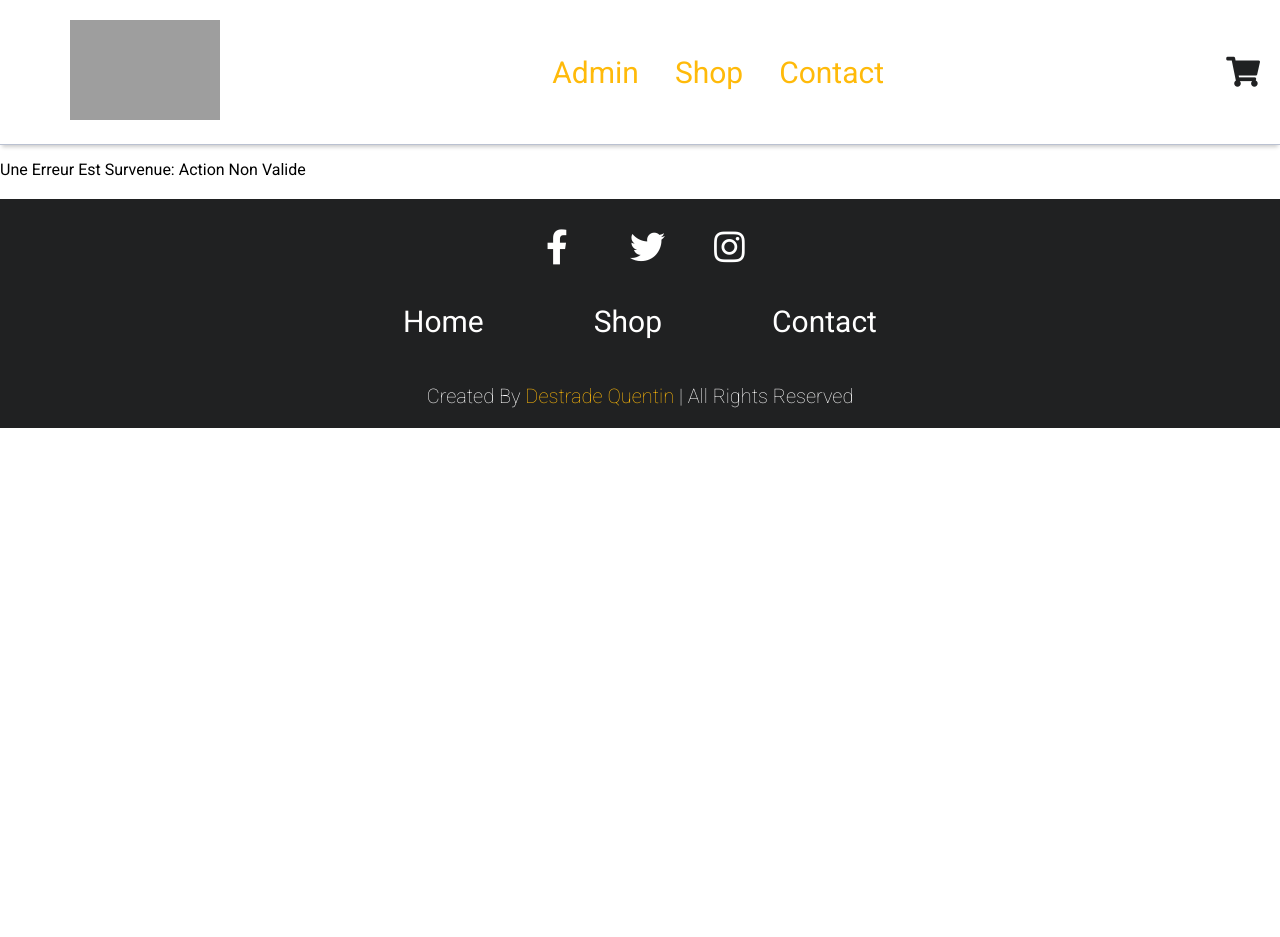
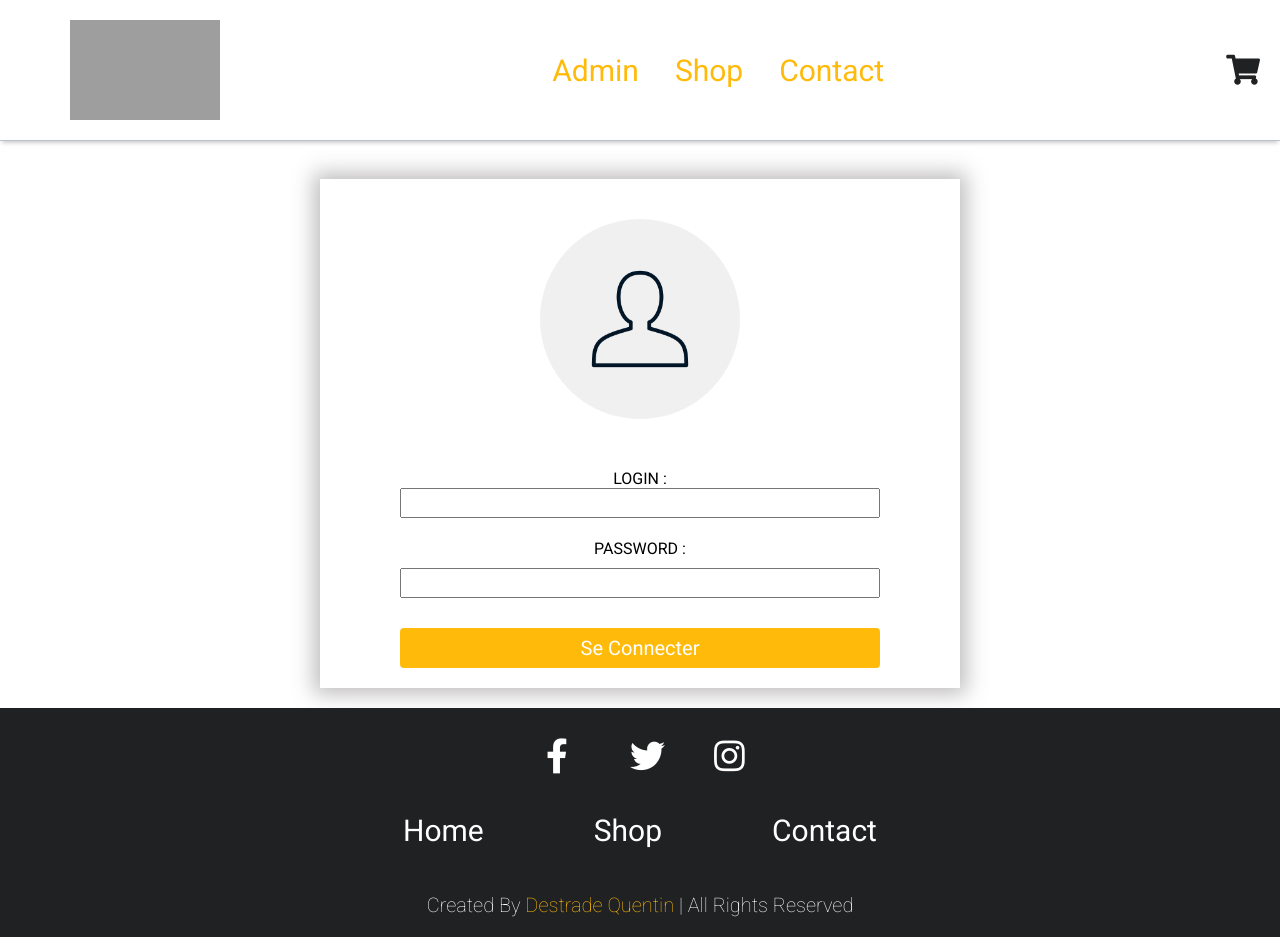
Before and after one commit to QuentinDST/Brief8, a PHP site: page /index.php?action=authentifier in a window 1280 px wide. Before the commit the page ends 428 px from the top, so only its background shows below. Run offline with PHP 8.4, Linux system fonts and the light colour scheme; grey boxes are pictures that could not be loaded.

Commit message:
Commit 14
Ajout formulaire de connexion via $_SESSION et formulaire de connexion.

```diff
--- a/contenu/config/config.php
+++ b/contenu/config/config.php
@@ -7,6 +7,7 @@ define("BDD_NAME", "bixmusic");
 define("BDD_USER", "quentin");
 define("BDD_PWD", "d3PW)06C.)Yx6!cV");
 
-define("ACCESS_ADMIN", "BZYEGGVsvffdjjegvd3U4")
+define("ACCESS_ADMIN_USERNAME", "A");
+define("ACCESS_ADMIN_PASSWORD", "A");
 
 ?>
--- a/contenu/style/style.css
+++ b/contenu/style/style.css
@@ -503,6 +503,83 @@ td{
     cursor: pointer;
 }
 
+/* VUE LOGIN */
+
+.form--container{
+    display: flex;
+    flex-direction: column;
+    justify-content: center;
+    align-items: center;
+    width: 50%;
+    margin: auto;
+    padding: 20px;
+    -webkit-box-shadow: 0px 0px 27px 6px rgba(113, 108, 108, 0.46);
+    box-shadow: 0px 0px 20px 6px rgba(113, 108, 108, 0.46);
+    font-family: 'Roboto', sans-serif;
+}
+
+
+.form--image{
+    padding: 20px;
+    margin-bottom: 30px;
+}
+
+.form--image img{
+    border-radius: 50%;
+    width: 200px;
+    height: 200px;
+}
+
+.form--label{
+    margin-bottom: 10px;
+}
+
+.form--user, .form--pwd{
+    display: flex;
+    flex-direction: column;
+    text-align: center;
+}
+
+.form--user{
+    margin-bottom: 40px;
+}
+
+.form, input{
+    width: 80%;
+}
+
+.form--user, input{
+    width: 100%;
+    height: 30px;
+}
+
+.form--pwd, input{
+    width: 100%;
+}
+
+.form--pwd{
+    margin-bottom: 30px;
+}
+
+.form--send{
+    display: flex;
+    justify-content: center;
+    margin: auto;
+    height: 40px;
+    width: 100%;
+    padding: 5px;
+    border-radius: 4px;
+    border: none;
+    background-color: var(--main-color);
+    color: var(--bg);
+    font-size: 20px;
+}
+
+.form--send:hover{
+    background-color: var(--second-color);
+    font-size: 18px;
+    cursor: pointer;
+}
 
 /* FOOTER */
 
--- /dev/null
+++ b/controleur/controleurBackOffice.php
@@ -0,0 +1,56 @@
+<?php
+
+require_once 'vue/vue.php';
+
+class ControleurBackOffice {
+
+    function verifierIdentifiants($admin, $password) {
+        if(ACCESS_ADMIN_USERNAME === $admin && ACCESS_ADMIN_PASSWORD === $password) {
+            return true;
+        } else {
+            return false;
+        }
+    }
+
+    function seConnecter(){
+        if(isset($_POST['login']) && isset($_POST['mdp'])){
+            if (session_status()!='PHP_SESSION_ACTIVE'){
+                session_start();
+            }
+            $_SESSION['login'] = $_POST['login'];
+            $_SESSION['mdp'] = $_POST['mdp'];
+            $connecte = $this->verifierIdentifiants($_SESSION['login'], $_SESSION['mdp']);
+            if ($connecte){
+                $this->afficherPageBackOffice();
+            }
+            else {
+                /* $this->afficherVueLogin(); */
+                echo "mot de passe incorrecte";
+
+            }
+        }
+    }
+
+    function seDeconnecter() {
+        session_start();
+        unset($_SESSION['login']);
+        unset($_SESSION['mdp']);
+        session_destroy();
+        echo "session fermé";
+        header('Location: index.php');
+        exit();
+    }
+
+    function afficherVueLogin(){
+        echo "Vue";
+        $this->seConnecter();
+        $vue = new Vue("Login");
+        $vue->generer(array());
+
+
+    }
+    function afficherPageBackOffice() {
+        $vue = new Vue("BackOffice");
+        $vue->generer(array());
+    }
+}
--- a/controleur/routeur.php
+++ b/controleur/routeur.php
@@ -3,6 +3,7 @@
 require_once 'controleur/controleurAccueil.php';
 require_once 'controleur/controleurArticle.php';
 require_once 'controleur/controleurPanier.php';
+require_once 'controleur/controleurBackOffice.php';
 require_once 'vue/vue.php';
 
 class Routeur{
@@ -10,16 +11,20 @@ class Routeur{
     private $controlAccueil;
     private $controlArticle;
     private $controlPanier;
+    private $controlBackOffice;
 
     public function __construct() {
         $this->controlAccueil = new ControleurAccueil();
         $this->controlArticle = new ControleurArticle();
         $this->controlPanier = new ControleurPanier();
+        $this->controlBackOffice = new ControleurBackOffice();
     }
 
     public function routerRequete(){
         try {
+
             if (isset($_GET['action'])) {
+
                 switch ($_GET['action']) {
                     case 'article':
                         if (isset($_GET['id'])) {
@@ -68,6 +73,31 @@ class Routeur{
                         $this->controlPanier->viderPanier();
                         break;
 
+                    case 'authentifier':
+                        if (session_status()!='PHP_SESSION_ACTIVE'){
+                            session_start();
+                            var_dump($_SESSION);
+                        }
+                        if (isset($_SESSION['login']) && isset($_SESSION['mdp'])) {
+                            $verif = $this->controlBackOffice->verifierIdentifiants($_SESSION['login'], $_SESSION['mdp']);
+                            if ($verif) {
+                                $this->controlBackOffice->afficherPageBackOffice();
+                            } else {
+                               $this->controlBackOffice->afficherVueLogin();
+                            }
+                        } else {
+                            $this->controlBackOffice->afficherVueLogin();
+                        }
+
+                        break;
+
+                    case 'deconnexion':
+                        if (session_status()!='PHP_SESSION_ACTIVE'){
+                            session_start();
+                          }
+                          $this->controlBackOffice->seDeconnecter();
+                          break;
+
                     default:
                         throw new Exception("Action non valide");
                         break;
--- a/index.php
+++ b/index.php
@@ -3,9 +3,16 @@
 // Controleur Frontal: point d'entrée unique du site
 // Instancie le routeur et lui fait router la requête
 
-session_start();
 
+/* session_start();
 $_SESSION['admin'] = null;
+ */
+
+
+/* unset($_SESSION['Admin']);
+session_destroy(); */
+
+
 
 
 require 'controleur/routeur.php';
--- a/modele/panier.php
+++ b/modele/panier.php
@@ -9,7 +9,6 @@ class Panier extends Modele {
 
     function __construct() {
         if(isset($_COOKIE[$this->cookieName])) {
-            var_dump($_COOKIE);
             $this->articles = unserialize($_COOKIE[$this->cookieName]);
         }
     }
--- a/vue/template.php
+++ b/vue/template.php
@@ -10,15 +10,15 @@
 </head>
 <body>
 
-<!-- header section starts  -->
+<!-- HEADER section starts  -->
 
 <header class="header">
-    <a href="#" class="logo">
+    <a href="index.php" class="logo">
         <img src="contenu/img/logo.png" alt="">
     </a>
     <nav class="navbar">
-        <a href="index.php?action=admin">Admin</a>
-        <a href="#card">Shop</a>
+        <a href="index.php?action=authentifier">Admin</a>
+        <a href="index.php?action=panier">Shop</a>
         <a href="#contact">contact</a>
     </nav>
     <div class="icons">
@@ -31,11 +31,19 @@
     </div>
 </header>
 
+
+<!-- MAIN section starts  -->
+
+
 <main class="main">
 
     <?= $contenu ?>
 
 </main>
+
+
+<!-- FOOTER section starts  -->
+
 
 <footer class="footer">
     <div class="share">
--- /dev/null
+++ b/vue/vueBackOffice.php
@@ -0,0 +1,3 @@
+
+<a href="index.php?action=deconnexion">deconnexion</a>
+<h1>Ici ma page BackOffice</h1>
--- a/vue/vueLogin.php
+++ b/vue/vueLogin.php
@@ -1,8 +1,22 @@
-<h1>Connexion</h1>
-	<form method="POST" action="index.php">
-		<label for="username">Nom d'utilisateur :</label>
-		<input type="text" name="username"><br><br>
-		<label for="password">Mot de passe :</label>
-		<input type="password" name="password"><br><br>
-		<input type="submit" value="Se connecter">
-	</form>
+
+
+<div class="form--container">
+
+    <div class="form--image">
+        <img src="contenu/img/user.png" alt="">
+    </div>
+    <div class="form">
+        <form method="post" action="">
+            <div class="form--user">
+                <label class="form--label" for="login">LOGIN :<label>
+                <input type="text" name="login" id="login" required>
+            </div>
+            <div class="form--pwd">
+                <label class="form--label" for="mdp">PASSWORD :</label>
+                <input type="" name="mdp" id="mdp" required>
+            </div>
+        <input class="form--send" type="submit" value="Se connecter">
+    </form>
+    </div>
+
+</div>
```
Also changed, not shown: contenu/img/user.png (added), modele/admin.php (deleted).
